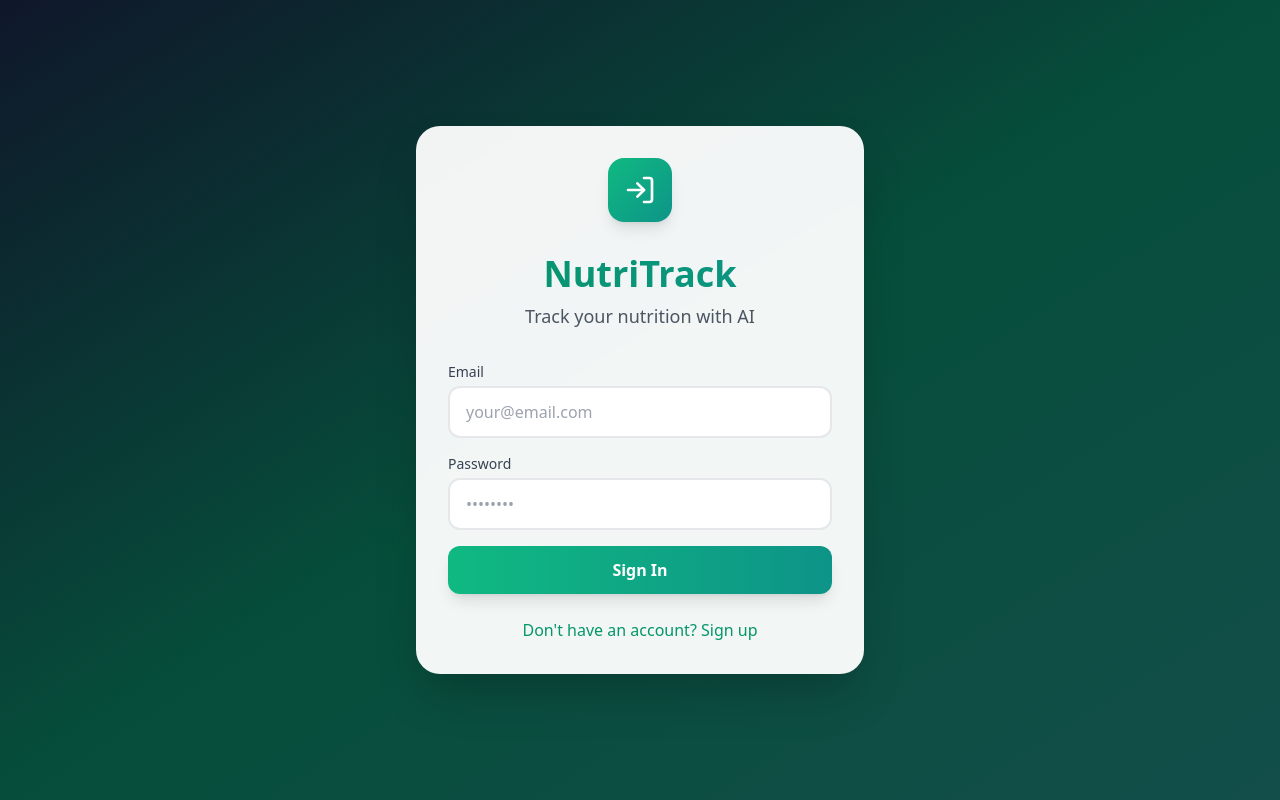
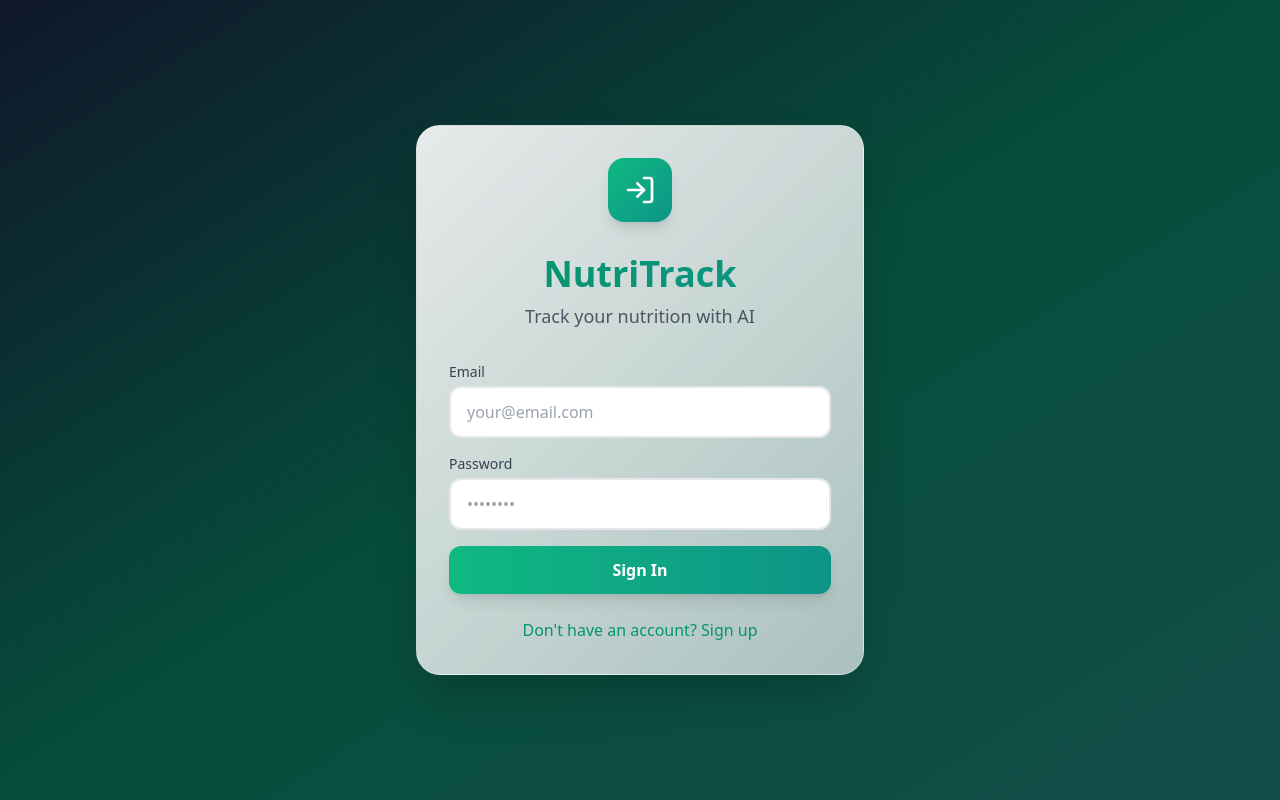
Before and after one commit to Aristine-ig/chatblizz-ai-outreach-42413, a React (Vite) app: page / in a window 1280 px wide. Built offline with nearby package versions, Linux system fonts and the light colour scheme.

Commit message:
Apply glassmorphism to app background
Apply the glass-effect class to the main containers of AuthForm, OnboardingForm, and Dashboard to give the entire app a frosted glass background with a soft gradient, blur, and translucent border.

```diff
--- a/src/components/AuthForm.tsx
+++ b/src/components/AuthForm.tsx
@@ -42,7 +42,7 @@ export default function AuthForm({ onAuthSuccess }: AuthFormProps) {
 
   return (
     <div className="min-h-screen bg-gradient-to-br from-slate-900 via-emerald-900 to-teal-900 flex items-center justify-center p-4">
-      <div className="bg-white/95 backdrop-blur-sm rounded-2xl sm:rounded-3xl shadow-2xl p-6 sm:p-8 w-full max-w-md transform transition-all duration-300 hover:shadow-emerald-500/20">
+      <div className="glass-effect rounded-2xl sm:rounded-3xl shadow-2xl p-6 sm:p-8 w-full max-w-md transform transition-all duration-300 hover:shadow-emerald-500/20">
         <div className="flex items-center justify-center mb-8">
           <div className="bg-gradient-to-br from-emerald-500 to-teal-600 p-4 rounded-2xl shadow-lg transform transition-transform hover:scale-110 hover:rotate-3">
             <LogIn className="w-8 h-8 text-white" />
--- a/src/components/Dashboard.tsx
+++ b/src/components/Dashboard.tsx
@@ -285,7 +285,7 @@ export default function Dashboard({ userId, onLogout }: DashboardProps) {
   }
 
   return (
-    <div className="min-h-screen bg-gradient-to-br from-slate-50 via-emerald-50 to-teal-50">
+    <div className="min-h-screen bg-gradient-to-br from-slate-50 via-emerald-50 to-teal-50 glass-effect">
       <div className="max-w-4xl mx-auto p-3 sm:p-4 pb-28 sm:pb-24">
         <div className="flex justify-between items-center mb-4 sm:mb-6 pt-2 sm:pt-4">
           <div>
--- a/src/components/OnboardingForm.tsx
+++ b/src/components/OnboardingForm.tsx
@@ -49,7 +49,7 @@ export default function OnboardingForm({ userId, onComplete }: OnboardingFormPro
 
   return (
     <div className="min-h-screen bg-gradient-to-br from-slate-900 via-emerald-900 to-teal-900 flex items-center justify-center p-4">
-      <div className="bg-white/95 backdrop-blur-sm rounded-2xl sm:rounded-3xl shadow-2xl p-6 sm:p-8 w-full max-w-md">
+      <div className="glass-effect rounded-2xl sm:rounded-3xl shadow-2xl p-6 sm:p-8 w-full max-w-md">
         <h2 className="text-2xl sm:text-3xl font-bold bg-gradient-to-r from-emerald-600 to-teal-600 bg-clip-text text-transparent mb-2">
           Let's get started
         </h2>
```
